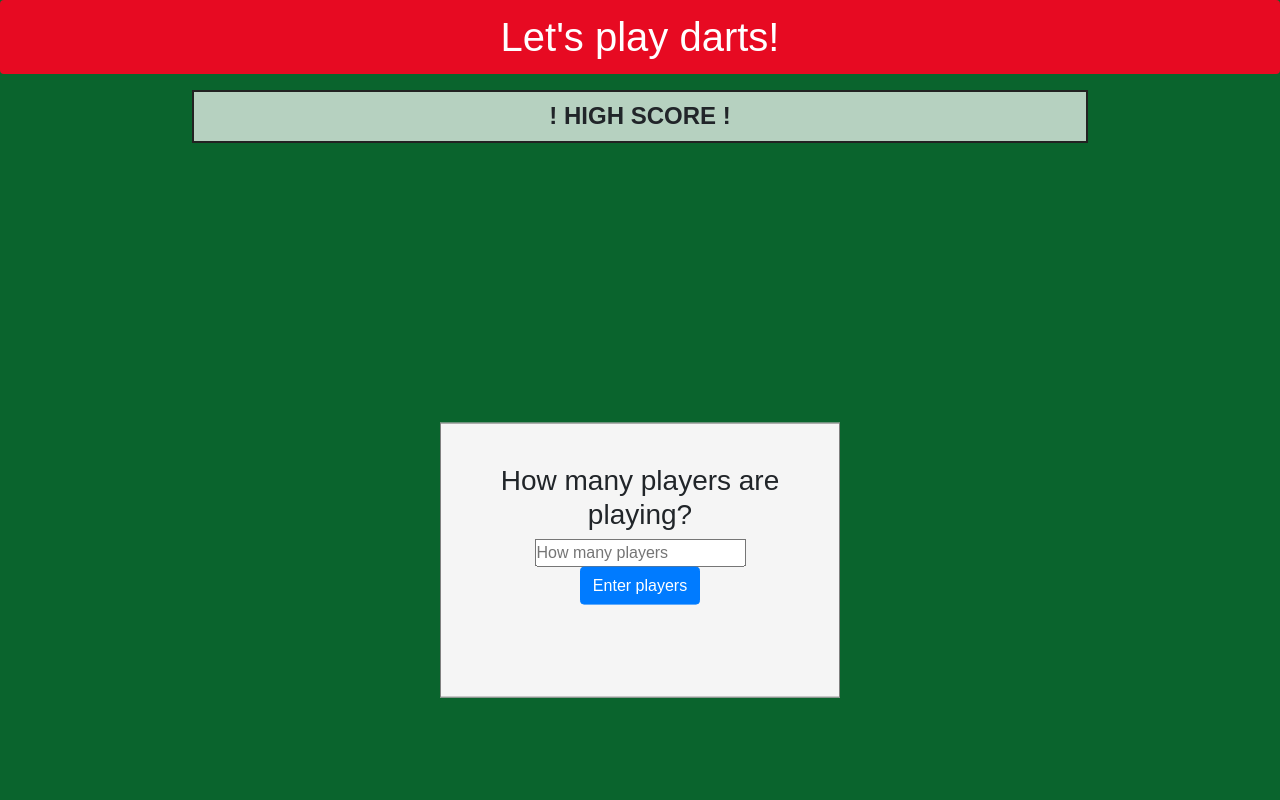
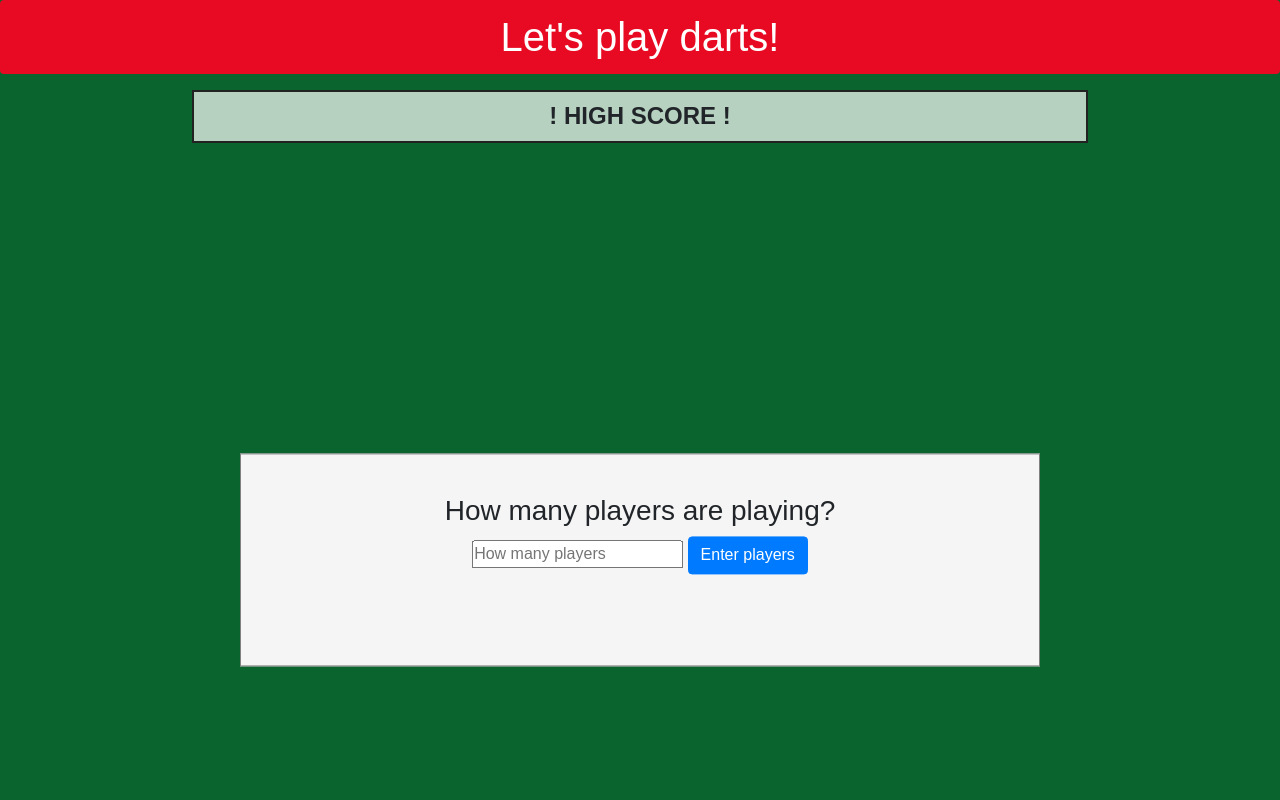
Before and after one commit to rcampbell1337/Darts_Webapp, a PHP site: page / in a window 1280 px wide. Run offline with PHP 8.4, Linux system fonts and the light colour scheme.

Commit message:
:lipstick: UI change :lipstick:

```diff
--- a/style.css
+++ b/style.css
@@ -11,7 +11,6 @@
     background: #0a642d;
     object-fit: contain;
     height:100vh;
-    position: fixed;
     font-family: sans-serif;
 }
 
@@ -22,7 +21,7 @@
     left:50%;
     transform: translate(-50%, -50%);
     background: whitesmoke;
-    width:50vh;
+    width:100vh;
     padding:40px;
     border: 1px solid gray;
 }
```
